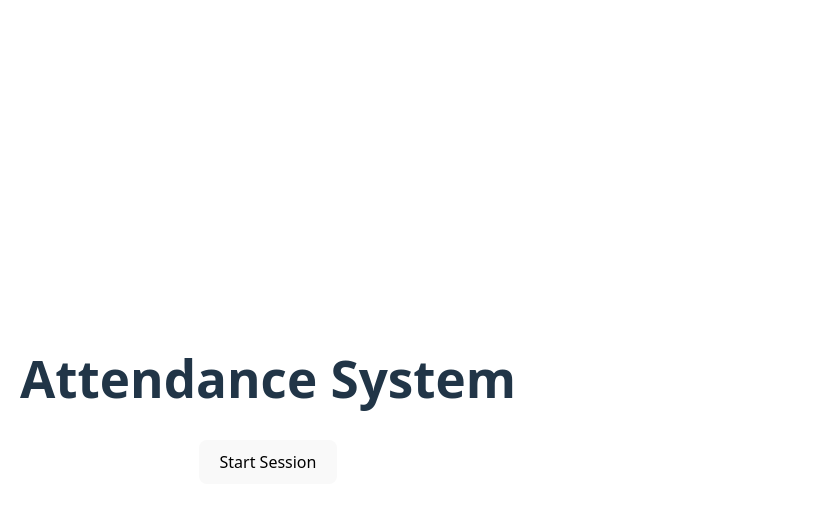
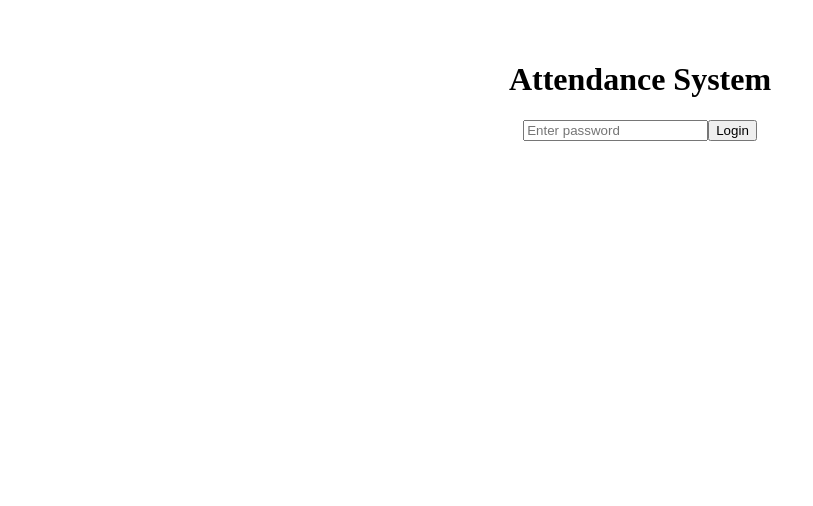
Before and after one commit to Nuka13/qrattendance, a React (Vite) app: page / in a window 1280 px wide. Shown: the top 506 px of the page, without its empty margins (0-813 px from the left). Built offline with nearby package versions, Linux system fonts and the light colour scheme.

Commit message:
Add password prompt, dynamic form URL, and date-based sheets

```diff
--- a/src/App.tsx
+++ b/src/App.tsx
@@ -1,49 +1,73 @@
 import React, { useState } from "react";
 import QRCode from "qrcode.react";
+import "./App.css";
 
 const App: React.FC = () => {
   const [sessionActive, setSessionActive] = useState(false);
-  const formUrl = `${window.location.origin}/form`; // Static URL for now
+  const [sessionId, setSessionId] = useState<string | null>(null);
+  const [randomPath, setRandomPath] = useState<string | null>(null);
+  const [password, setPassword] = useState("");
+  const [isAuthenticated, setIsAuthenticated] = useState(false);
+
+  const correctPassword = "teacher123"; // Change this to your desired password
+
+  const handlePasswordSubmit = (e: React.FormEvent) => {
+    e.preventDefault();
+    if (password === correctPassword) {
+      setIsAuthenticated(true);
+    } else {
+      alert("Incorrect password. Please try again.");
+      setPassword("");
+    }
+  };
 
   const startSession = () => {
+    const newSessionId = `session_${Date.now()}_${Math.random().toString(36).substring(2, 9)}`;
+    const newRandomPath = Math.random().toString(36).substring(2, 10); // Random string for the URL
+    setSessionId(newSessionId);
+    setRandomPath(newRandomPath);
     setSessionActive(true);
     alert("Session started! Display the QR code for students to scan.");
   };
 
   const endSession = () => {
+    setSessionId(null);
+    setRandomPath(null);
     setSessionActive(false);
     alert("Session ended! Students can no longer submit attendance.");
   };
 
+  const formUrl = sessionId && randomPath ? `${window.location.origin}/attendance-submit-${randomPath}?sessionId=${sessionId}` : "";
+
   return (
-    <div style={{ textAlign: "center", padding: "20px" }}>
+    <div className="container">
       <h1>Attendance System</h1>
-      {!sessionActive ? (
-        <button
-          onClick={startSession}
-          style={{ padding: "10px 20px", fontSize: "16px", cursor: "pointer" }}
-        >
+      {!isAuthenticated ? (
+        <form onSubmit={handlePasswordSubmit} className="form-container">
+          <input
+            type="password"
+            placeholder="Enter password"
+            value={password}
+            onChange={(e) => setPassword(e.target.value)}
+            className="form-input"
+          />
+          <button type="submit" className="form-button">
+            Login
+          </button>
+        </form>
+      ) : !sessionActive ? (
+        <button className="start-button" onClick={startSession}>
           Start Session
         </button>
       ) : (
         <>
           <p>Scan the QR code to submit attendance:</p>
-          <QRCode value={formUrl} size={256} />
-          <div style={{ marginTop: "20px" }}>
-            <button
-              onClick={endSession}
-              style={{
-                padding: "10px 20px",
-                fontSize: "16px",
-                cursor: "pointer",
-                backgroundColor: "#ff4d4d",
-                color: "white",
-                border: "none",
-              }}
-            >
-              End Session
-            </button>
+          <div className="qr-code">
+            <QRCode value={formUrl} size={256} />
           </div>
+          <button className="end-button" onClick={endSession}>
+            End Session
+          </button>
         </>
       )}
     </div>
--- a/src/Form.tsx
+++ b/src/Form.tsx
@@ -1,4 +1,6 @@
-import React, { useState } from "react";
+import React, { useState, useEffect } from "react";
+import { useSearchParams } from "react-router-dom";
+import "./App.css";
 
 const GOOGLE_SCRIPT_URL = "https://script.google.com/macros/s/AKfycbz-oOAHz1WjUrRJF4neJW2NujTowZQaZBHZD4jVFCIiygaQ-0SvU1hVcN8nxVw6RMo/exec";
 
@@ -6,6 +8,17 @@ const Form: React.FC = () => {
   const [studentName, setStudentName] = useState("");
   const [jmbag, setJmbag] = useState("");
   const [submitted, setSubmitted] = useState(false);
+  const [sessionId, setSessionId] = useState<string | null>(null);
+  const [searchParams] = useSearchParams();
+
+  useEffect(() => {
+    const sessionParam = searchParams.get("sessionId");
+    if (sessionParam) {
+      setSessionId(sessionParam);
+    } else {
+      alert("Invalid session. Please scan a valid QR code.");
+    }
+  }, [searchParams]);
 
   const handleSubmit = async (e: React.FormEvent) => {
     e.preventDefault();
@@ -14,11 +27,17 @@ const Form: React.FC = () => {
       return;
     }
 
+    if (!sessionId) {
+      alert("No active session. Please scan a valid QR code.");
+      return;
+    }
+
     try {
       const response = await fetch(GOOGLE_SCRIPT_URL, {
         method: "POST",
         headers: { "Content-Type": "application/x-www-form-urlencoded" },
         body: new URLSearchParams({
+          sessionId,
           studentName,
           jmbag,
         }).toString(),
@@ -41,37 +60,32 @@ const Form: React.FC = () => {
   };
 
   return (
-    <div style={{ textAlign: "center", padding: "20px" }}>
+    <div className="container">
       <h1>Submit Attendance</h1>
       {submitted ? (
         <p>Thank you! Your attendance has been logged.</p>
-      ) : (
-        <form onSubmit={handleSubmit}>
-          <div style={{ marginBottom: "10px" }}>
+      ) : sessionId ? (
+        <form onSubmit={handleSubmit} className="form-container">
           <input
             type="text"
             placeholder="Your Name"
             value={studentName}
             onChange={(e) => setStudentName(e.target.value)}
-              style={{ padding: "8px", width: "200px" }}
+            className="form-input"
           />
-          </div>
-          <div style={{ marginBottom: "10px" }}>
           <input
             type="text"
             placeholder="Your Student ID (JMBAG)"
             value={jmbag}
             onChange={(e) => setJmbag(e.target.value)}
-              style={{ padding: "8px", width: "200px" }}
+            className="form-input"
           />
-          </div>
-          <button
-            type="submit"
-            style={{ padding: "10px 20px", fontSize: "16px", cursor: "pointer" }}
-          >
+          <button type="submit" className="form-button">
             Submit
           </button>
         </form>
+      ) : (
+        <p>Invalid session. Please scan the QR code provided by your teacher.</p>
       )}
     </div>
   );
--- a/src/main.tsx
+++ b/src/main.tsx
@@ -3,14 +3,13 @@ import ReactDOM from "react-dom/client";
 import { BrowserRouter, Routes, Route } from "react-router-dom";
 import App from "./App.tsx";
 import Form from "./Form.tsx";
-import "./index.css";
 
 ReactDOM.createRoot(document.getElementById("root")!).render(
   <React.StrictMode>
     <BrowserRouter>
       <Routes>
         <Route path="/" element={<App />} />
-        <Route path="/form" element={<Form />} />
+        <Route path="/attendance-submit-:randomPath" element={<Form />} />
       </Routes>
     </BrowserRouter>
   </React.StrictMode>
```
Lines whose indentation alone changed are shown as unchanged.
